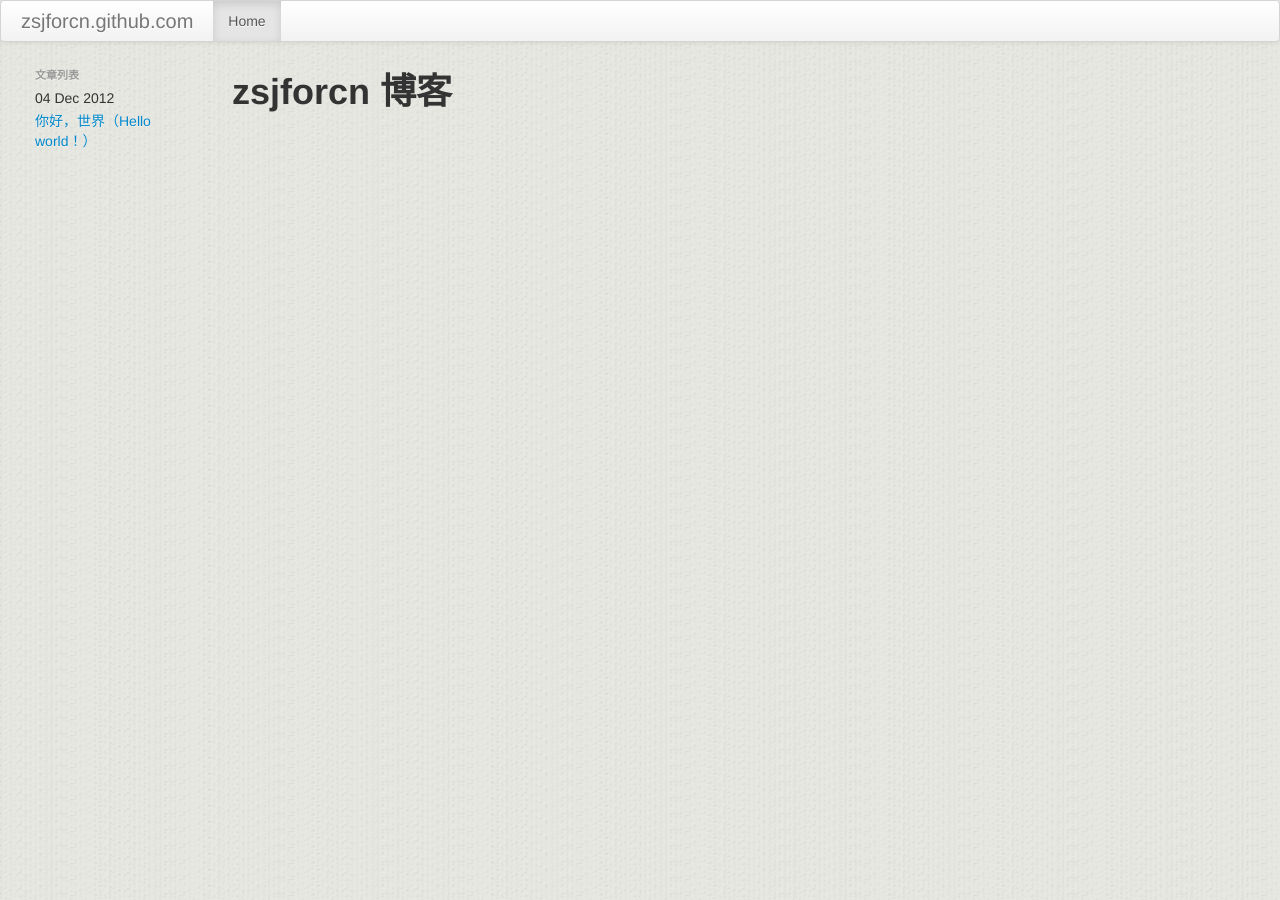
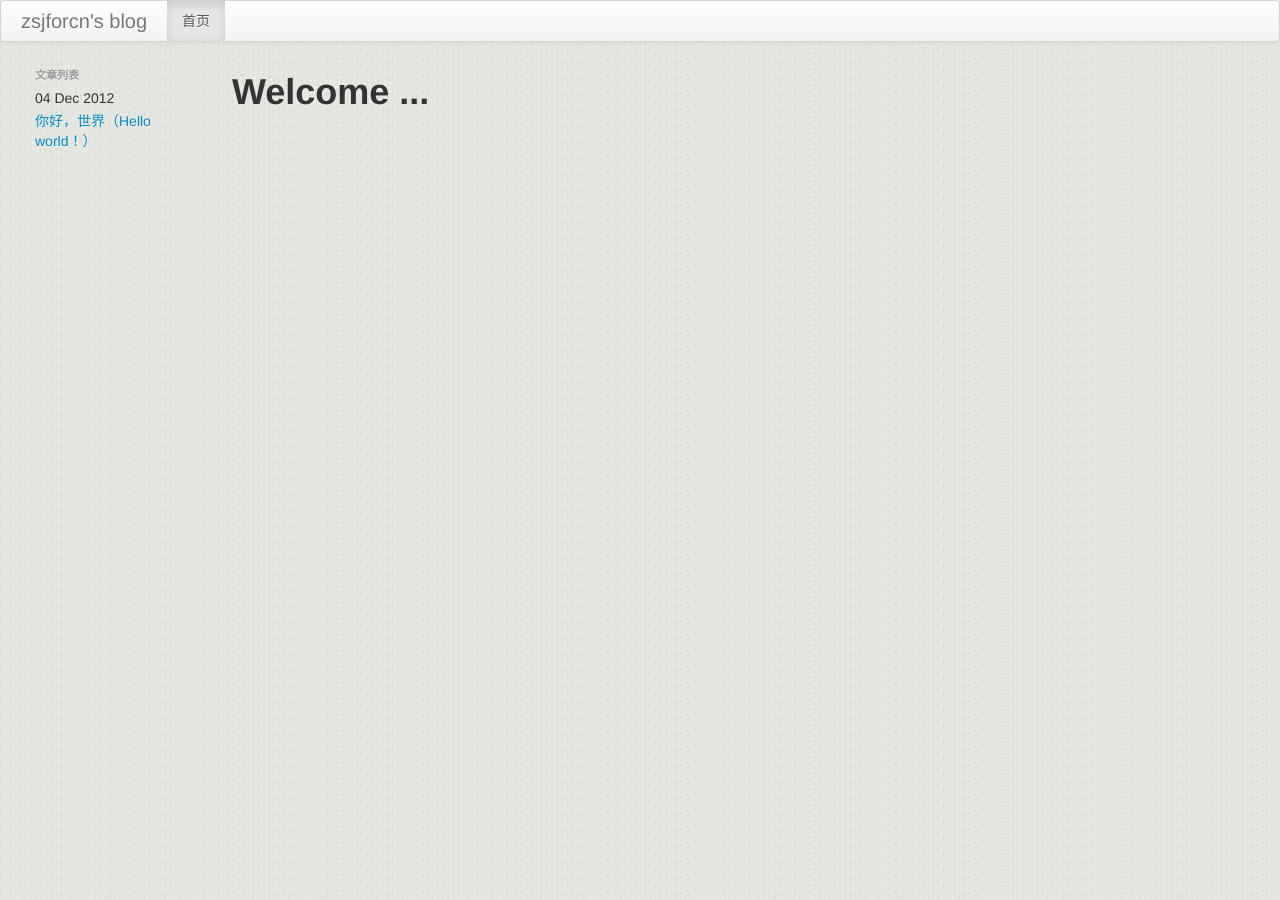
Before and after one commit to zsjforcn/zsjforcn.github.com, a Jekyll site: the page built from index.html, in a window 1280 px wide. Built offline with Jekyll 4.4.1, drawn with Linux system fonts in a browser that asks for light colours.

Commit message:
blog testing

```diff
--- a/_layouts/default.html
+++ b/_layouts/default.html
@@ -2,7 +2,7 @@
 <html>
 <head>
 <meta charset="utf-8">
-<title>{{ page.title }}</title>
+<title>{{ page.title }} - zsjforcn's blog</title>
 <link rel="stylesheet" href="/bootstrap/css/bootstrap.min.css">
 <link rel="stylesheet" href="/bootstrap/css/bootstrap-responsive.min.css">
 <style type="text/css">
@@ -13,9 +13,9 @@
 
 <div class="navbar">
     <div class="navbar-inner">
-        <a class="brand" href="/">zsjforcn.github.com</a>
+        <a class="brand" href="/">zsjforcn's blog</a>
         <ul class="nav">
-            <li class="active"><a href="/">Home</a></li>
+            <li class="active"><a href="/">首页</a></li>
         </ul>
     </div>
 </div>
@@ -32,7 +32,10 @@
             </ul>
         </div>
 
-        {{ content }}
+        <div class="span10">
+            {{ content }}
+        </div>
+
     </div>
 </div>
 
--- a/index.html
+++ b/index.html
@@ -1,8 +1,6 @@
 ---
 layout: default
-title: zsjforcn 博客
+title: Welcome ...
 ---
 
-<div class="span10">
-    <h1>{{ page.title }}</h1>
-</div>
+<h1>{{ page.title }}</h1>
```
Also changed, not shown: _posts/2012-12-04-hello-world.md (+0 -2 lines).
